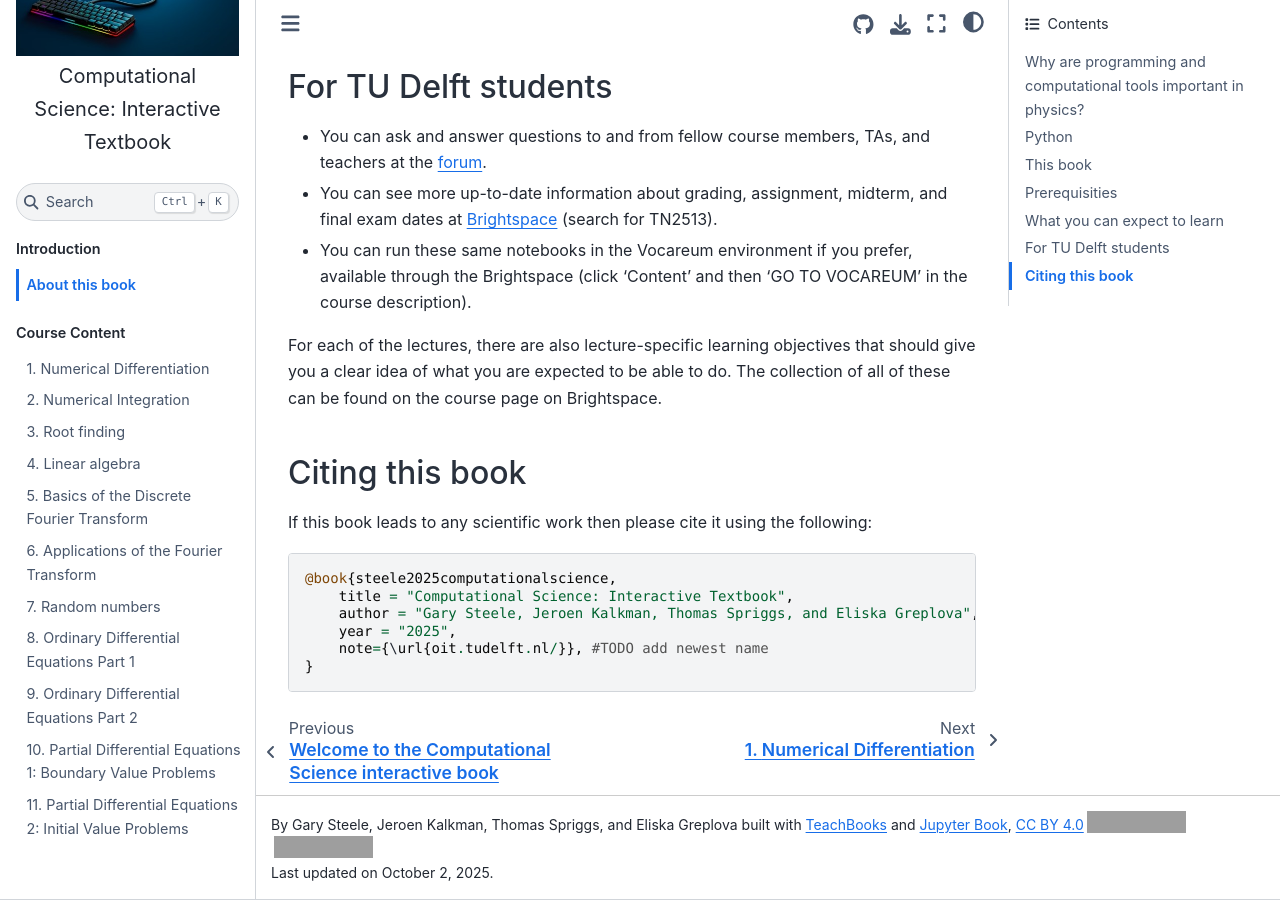
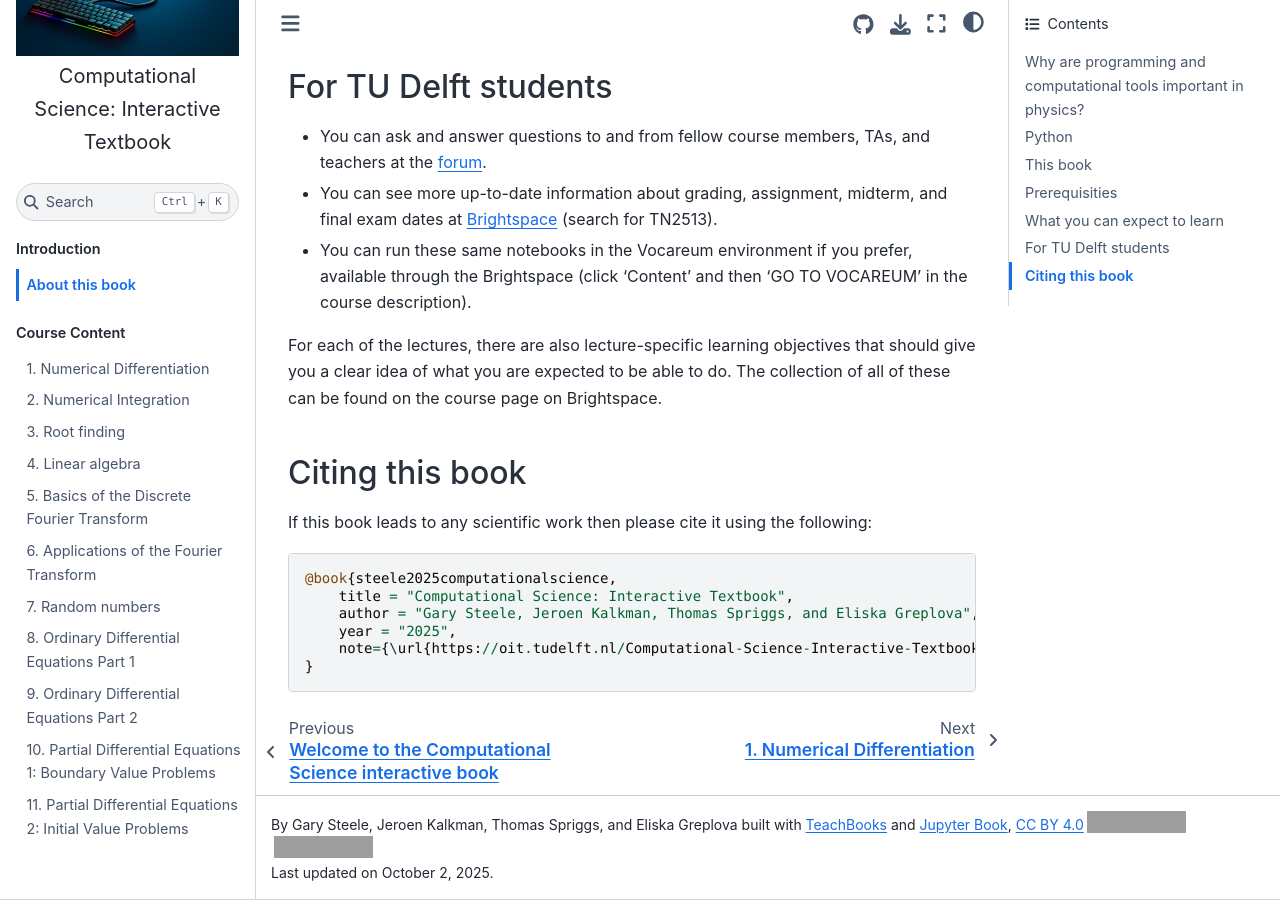
Before and after one commit to TUDelft-books/Computational-Science-Interactive-Textbook, a Jupyter Book: the page built from book/introduction.md, in a window 1280 px wide and 900 px high, scrolled down 2100 px. Built offline with Jupyter Book 1.0.4 settings and Sphinx 7.4.7 and the Sphinx Book theme 1.1.4, drawn with Linux system fonts in a browser that asks for light colours; comment, search, counter and statistics services are not loaded; grey boxes are pictures that could not be loaded.

Commit message:
Citation and url details point to new TU Delft location.

````diff
--- a/book/_config.yml
+++ b/book/_config.yml
@@ -20,7 +20,7 @@ sphinx:                                              # Options passed on to the
         text: "Computational Science: Interactive Textbook"           # Replace this with your own book title
         image_light: logo.jpg             # Put your logo for the light mode here (can be the same as image_dark)
         image_dark: logo.jpg     # Put your logo for the dark mode here (can be the same as image_light)
-      repository_url: "https://github.com/thomas-spriggs-codes/computational_science_book" # Add your own repo URL here  TODO
+      repository_url: "https://github.com/TUDelft-books/Computational-Science-Interactive-Textbook"
       path_to_docs: "book"                           # Required for edit_page_button, should be book if you're using TeachBooks package (https://github.com/TeachBooks/TeachBooks) or the TeachBooks deploy book workflow (https://teachbooks.io/manual/external/deploy-book-workflow/README.html)
       repository_branch: "main"                      # Replace when you change the name of your published branch (required for edit_page_button)
       use_edit_page_button: true                     # Replace with false if you don't want the edit page button (i.e. if you don't user to propose changes themselves or have a private repo)
--- a/book/introduction.md
+++ b/book/introduction.md
@@ -49,6 +49,6 @@ If this book leads to any scientific work then please cite it using the followin
     title = "Computational Science: Interactive Textbook",
     author = "Gary Steele, Jeroen Kalkman, Thomas Spriggs, and Eliska Greplova",
     year = "2025",
-    note={\url{oit.tudelft.nl/}}, #TODO add newest name
+    note={\url{https://oit.tudelft.nl/Computational-Science-Interactive-Textbook/main/intro.html}},
 }
 ```
````
Also changed, not shown: README.md (+1 -1 lines).
